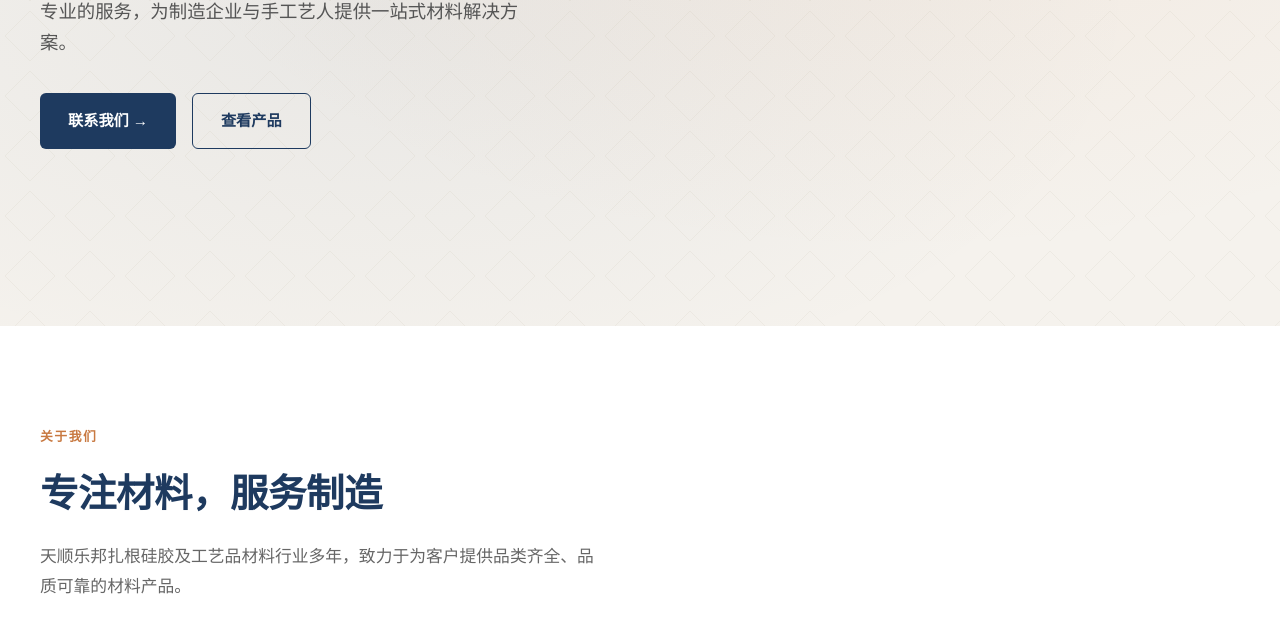
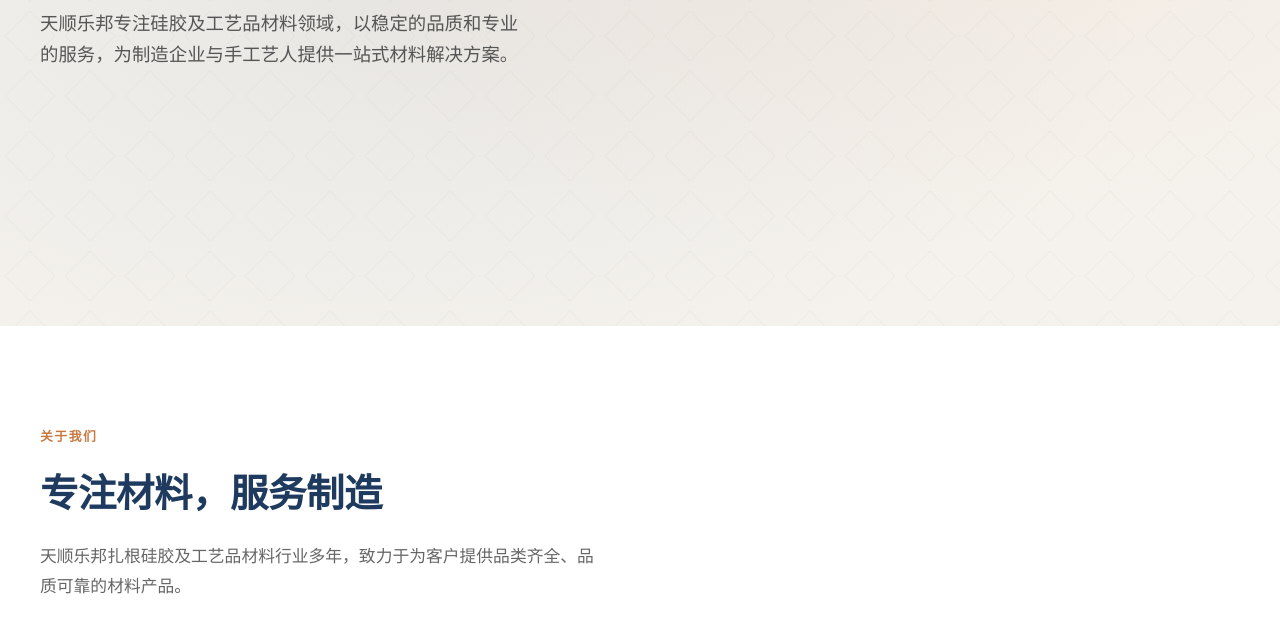
Before and after one commit to 111YX111/tianshunlebang, a plain HTML site: page index.html in a window 1280 px wide. Shown: the part 474-1100 px from the top of the page. Drawn offline with Linux system fonts and the light colour scheme.

Commit message:
Update description text in hero section

```diff
--- a/index.html
+++ b/index.html
@@ -429,10 +429,9 @@
   <div class="hero-content fade-in">
     <span class="hero-tag">专业硅胶供应商 · 天顺乐邦</span>
     <h1>品质<em>硅胶</em><br>匠心工艺材料</h1>
-    <p>天顺乐邦专注硅胶原料及工艺品材料领域，以稳定的品质和专业的服务，为制造企业与手工艺人提供一站式材料解决方案。</p>
+    <p>天顺乐邦专注硅胶及工艺品材料领域，以稳定的品质和专业的服务，为制造企业与手工艺人提供一站式材料解决方案。</p>
     <div class="hero-actions">
-      <a href="#contact" class="btn-primary">联系我们 →</a>
-      <a href="#products" class="btn-outline">查看产品</a>
+
     </div>
   </div>
 </section>
```
